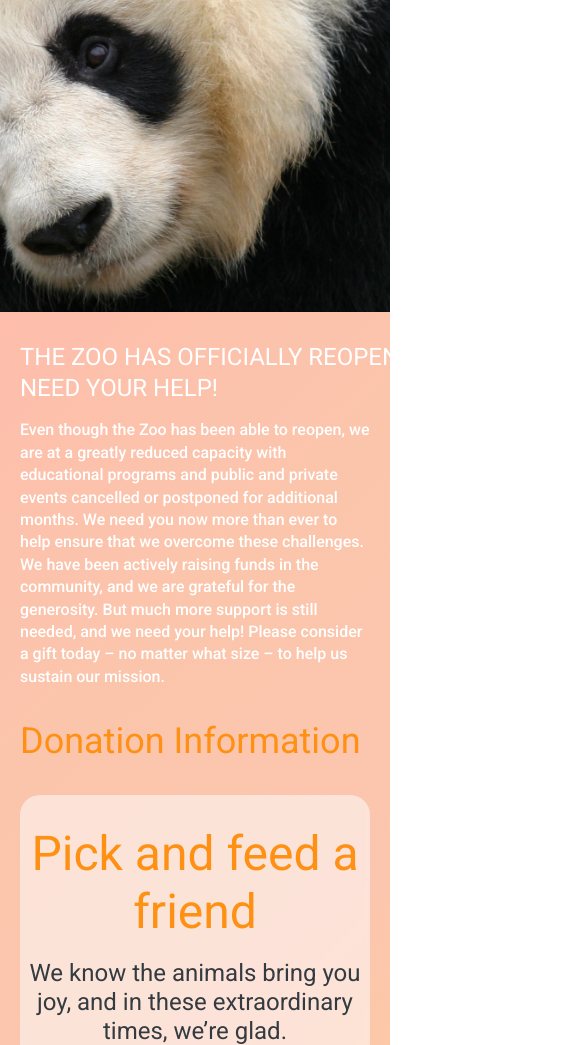
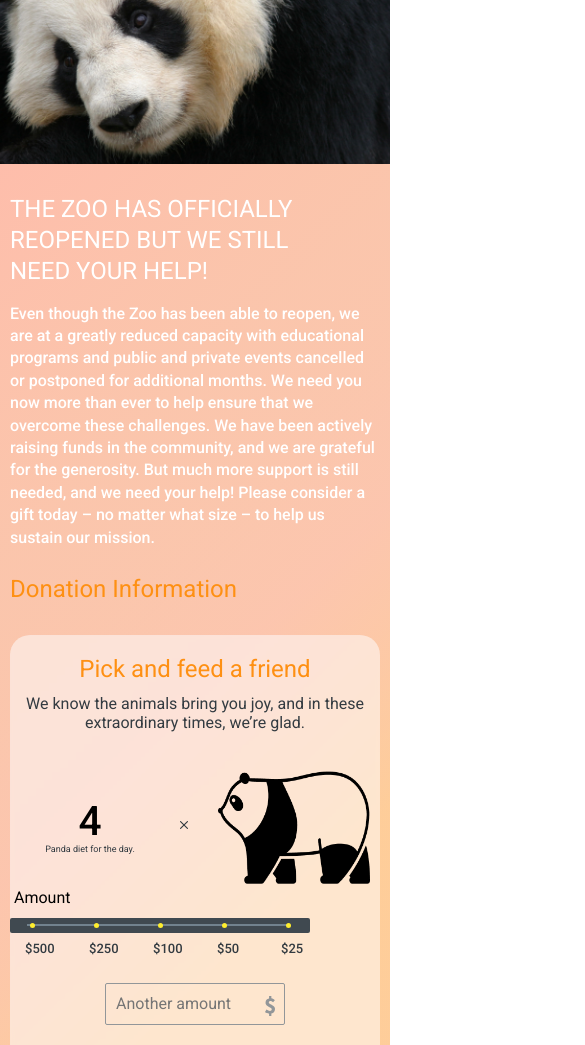
Before and after one commit to LobanovaMary/online-zoo, a website: page online-zoo/pages/donate/donate.html in a window 390 px wide. Shown: the part 52-1097 px from the top of the page, 585 px wide, since content can reach past the window. Drawn offline with Linux system fonts and the light colour scheme.

Commit message:
feat: add media 320 donate page

```diff
--- a/online-zoo/pages/donate/sass/components/_amount.scss
+++ b/online-zoo/pages/donate/sass/components/_amount.scss
@@ -16,6 +16,10 @@
   @media only screen and (max-width: 998px) {
     margin-left: 5px;
     margin-bottom: 7px;
+  }
+  @media only screen and (max-width: 639px) {
+    margin-left: 1px;
+    margin-bottom: 9px;
   }
 
   &__form {
@@ -44,6 +48,14 @@
       margin-left: 0px;
       padding: 0px 25px;
     }
+    @media only screen and (max-width: 639px) {
+      width: 300px;
+      gap: 50px;
+      padding: 0px 15px;
+      height: 15px;
+      margin-bottom: 50px;
+    }
+
     &::after {
       content: "";
       position: absolute;
@@ -58,6 +70,10 @@
       @media only screen and (max-width: 998px) {
         width: 524px;
         left: 35px;
+      }
+      @media only screen and (max-width: 639px) {
+        width: 260px;
+        left: 17px;
       }
     }
   }
@@ -90,6 +106,12 @@
           top: -37px;
           left: 2px;
         }
+        @media only screen and (max-width: 639px) {
+          top: -27px;
+          width: 25px;
+          height: 25px;
+          left: -5px;
+        }
       }
       & > label {
         position: absolute;
@@ -106,6 +128,11 @@
         @media only screen and (max-width: 1490px) {
           left: -0px;
         }
+        @media only screen and (max-width: 639px) {
+          font-weight: 500;
+          font-size: 13px;
+          bottom: -20px;
+        }
       }
     }
     &-radio {
@@ -116,6 +143,10 @@
       -webkit-appearance: none;
       -moz-appearance: none;
       appearance: none;
+      @media only screen and (max-width: 639px) {
+        width: 5px;
+        height: 5px;
+      }
     }
     &-radio:checked ~ label {
       color: $color-title-orange;
@@ -134,6 +165,12 @@
         top: -46px;
         left: -7px;
       }
+      @media only screen and (max-width: 639px) {
+        top: -27px;
+        width: 25px;
+        height: 25px;
+        left: -5px;
+      }
     }
     &-radio:checked ~ label::before {
       content: "";
@@ -147,6 +184,11 @@
       @media only screen and (max-width: 1490px) {
         top: -37px;
         left: 2px;
+      }
+      @media only screen and (max-width: 639px) {
+        top: -20px;
+        width: 12px;
+        height: 12px;
       }
     }
   }
@@ -174,6 +216,7 @@
       width: 180px;
       height: 42px;
     }
+
     &[type="number"] {
       -moz-appearance: textfield;
     }
@@ -183,6 +226,9 @@
     margin-bottom: 25px;
     @media only screen and (max-width: 998px) {
       margin-bottom: 30px;
+    }
+    @media only screen and (max-width: 639px) {
+      margin-bottom: 23px;
     }
   }
   &__input-wrapper::after {
--- a/online-zoo/pages/donate/sass/components/_diet.scss
+++ b/online-zoo/pages/donate/sass/components/_diet.scss
@@ -11,6 +11,10 @@
     @media only screen and (max-width: 998px) {
       margin: 0px 41px 41px 27px;
     }
+    @media only screen and (max-width: 639px) {
+      margin: 0px 0px;
+      height: 144px;
+    }
   }
   &__count {
     margin-top: 60px;
@@ -19,6 +23,11 @@
     align-items: center;
     flex-direction: column;
     gap: 11px;
+    @media only screen and (max-width: 639px) {
+      gap: 6px;
+      margin-top: 32px;
+    }
+
     &-num {
       font-family: "Roboto";
       font-style: normal;
@@ -26,6 +35,11 @@
       font-size: 72px;
       line-height: 80%;
       color: $color-dark;
+      @media only screen and (max-width: 639px) {
+        font-weight: 500;
+        font-size: 40.6015px;
+        line-height: 80%;
+      }
     }
     &-p {
       font-family: "Roboto";
@@ -37,6 +51,10 @@
       @media only screen and (max-width: 1490px) {
         width: 160px;
       }
+      @media only screen and (max-width: 639px) {
+        font-size: 9.02255px;
+        width: 89.66px;
+      }
     }
   }
   &__icon {
@@ -44,8 +62,17 @@
     height: 14px;
     margin-top: 30px;
     margin-right: 54px;
+    @media only screen and (max-width: 639px) {
+      margin-right: 20px;
+      margin-top: 20px;
+      width: 8px;
+      height: 8px;
+    }
   }
   &__img-panda {
     width: 284px;
+    @media only screen and (max-width: 639px) {
+      width: 160.15px;
+    }
   }
 }
--- a/online-zoo/pages/donate/sass/components/_donation-form.scss
+++ b/online-zoo/pages/donate/sass/components/_donation-form.scss
@@ -9,6 +9,10 @@
   @media only screen and (max-width: 998px) {
     padding: 30px 0px 30px 0px;
   }
+  @media only screen and (max-width: 639px) {
+    padding: 20px 0px;
+  }
+
   &__title {
     font-family: "Roboto";
     font-style: normal;
@@ -26,6 +30,10 @@
       padding-right: 0px;
       margin-bottom: 19px;
     }
+    @media only screen and (max-width: 639px) {
+      font-size: 24px;
+      margin-bottom: 10px;
+    }
   }
 
   &__content {
@@ -40,5 +48,9 @@
       text-align: center;
       margin-bottom: 50px;
     }
+    @media only screen and (max-width: 639px) {
+      font-size: 16px;
+      margin-bottom: 10px;
+    }
   }
 }
--- a/online-zoo/pages/donate/sass/components/_feed-friends.scss
+++ b/online-zoo/pages/donate/sass/components/_feed-friends.scss
@@ -5,6 +5,9 @@
   background-position: center;
   @media only screen and (max-width: 998px) {
     height: 335px;
+  }
+  @media only screen and (max-width: 639px) {
+    height: 187px;
   }
 }
 
@@ -17,6 +20,9 @@
     }
     @media only screen and (max-width: 998px) {
       padding: 30px 20px 46px 20px;
+    }
+    @media only screen and (max-width: 639px) {
+      padding: 30px 10px 18px 10px;
     }
   }
 
@@ -38,6 +44,9 @@
       font-size: 24px;
       margin-bottom: 15px;
     }
+    @media only screen and (max-width: 639px) {
+      width: 300px;
+    }
   }
   &__content {
     font-family: "Roboto";
@@ -49,6 +58,9 @@
     margin-bottom: 45px;
     @media only screen and (max-width: 998px) {
       margin-bottom: 30px;
+    }
+    @media only screen and (max-width: 639px) {
+      margin-bottom: 25px;
     }
   }
 
@@ -66,5 +78,8 @@
     @media only screen and (max-width: 998px) {
       margin-bottom: 30px;
     }
+    @media only screen and (max-width: 639px) {
+      font-size: 24px;
+    }
   }
 }
--- a/online-zoo/pages/main/script.js
+++ b/online-zoo/pages/main/script.js
@@ -1,3 +1,3 @@
-alert(
-  "Здрайвствуйте, это моя первая работа. Проверте, пожалуйста, в четверг. Я буду еще доделовать"
-);
+// alert(
+//   "Здрайвствуйте, это моя первая работа. Проверте, пожалуйста, в четверг. Я буду еще доделовать"
+// );
```
Also changed, not shown: online-zoo/pages/donate/style.css, 1 other file.
